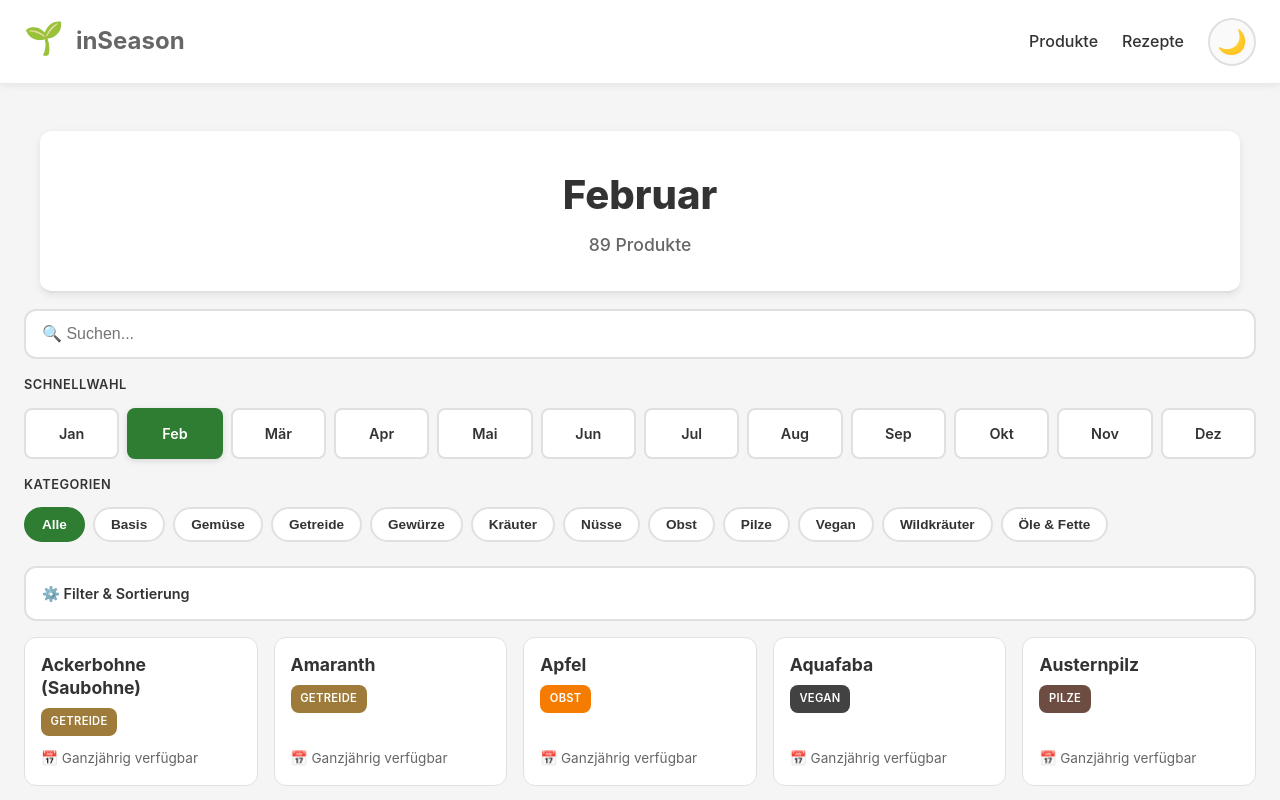
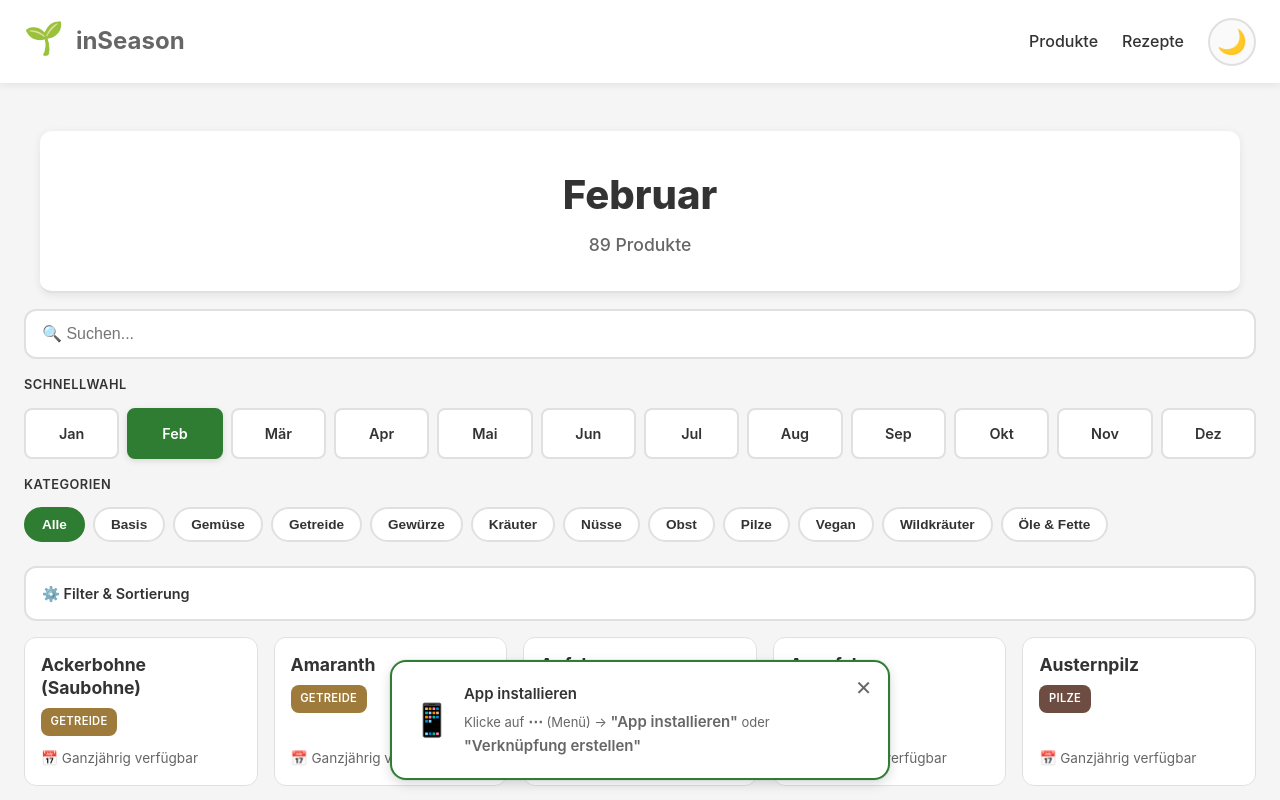
Before and after one commit to O-O-G-I-E/inSeason, a SvelteKit app: page / in a window 1280 px wide. Shown: the top 800 px of the page. Built offline with nearby package versions, Linux system fonts and the light colour scheme.

Commit message:
PWA install button added

```diff
--- a/src/app.html
+++ b/src/app.html
@@ -1,8 +1,10 @@
 <!doctype html>
-<html lang="en">
+<html lang="de">
 	<head>
 		<meta charset="utf-8" />
 		<meta name="viewport" content="width=device-width, initial-scale=1" />
+		<link rel="manifest" href="/manifest.json" />
+		<meta name="theme-color" content="#2E7D32" />
 		%sveltekit.head%
 	</head>
 	<body data-sveltekit-preload-data="hover">
--- /dev/null
+++ b/src/lib/components/InstallPrompt.svelte
@@ -0,0 +1,386 @@
+<script>
+	import { onMount } from 'svelte';
+
+	let deferredPrompt = null;
+	let showInstallButton = false;
+	let showIOSInstructions = false;
+	let showSafariInstructions = false;
+	let isInstalled = false;
+	let debugInfo = '';
+	let alwaysShowForTesting = false; // TEST: Deaktiviert
+	let detectedBrowser = 'unknown'; // Für Debug
+
+	onMount(() => {
+		console.log('🔍 InstallPrompt mounted');
+		console.log('User-Agent:', navigator.userAgent);
+
+		// Prüfe ob bereits installiert
+		const isStandalone = window.matchMedia('(display-mode: standalone)').matches;
+		console.log('📱 Standalone mode:', isStandalone);
+
+		if (isStandalone) {
+			isInstalled = true;
+			debugInfo = 'App ist bereits installiert';
+			detectedBrowser = 'installed';
+			console.log('✅ App bereits installiert');
+			return;
+		}
+
+		// iOS Detection
+		const isIOS = /iPad|iPhone|iPod/.test(navigator.userAgent) && !window.MSStream;
+		const isInStandaloneMode = 'standalone' in window.navigator && window.navigator.standalone;
+		console.log('🍎 iOS detected:', isIOS, 'Standalone:', isInStandaloneMode);
+
+		if (isIOS && !isInStandaloneMode) {
+			showIOSInstructions = true;
+			detectedBrowser = 'ios-safari';
+			debugInfo = 'iOS erkannt';
+			console.log('📱 iOS Anleitung, State:', { showIOSInstructions, showSafariInstructions, showInstallButton });
+			return;
+		}
+
+		// Safari Desktop Detection
+		const hasChrome = /Chrome/.test(navigator.userAgent);
+		const hasSafari = /Safari/.test(navigator.userAgent);
+		const isSafariDesktop = hasSafari && !hasChrome && !isIOS;
+
+		console.log('Browser check:', { hasChrome, hasSafari, isSafariDesktop });
+
+		if (isSafariDesktop) {
+			showSafariInstructions = true;
+			detectedBrowser = 'safari-desktop';
+			debugInfo = 'Safari Desktop';
+			console.log('🦁 Safari Desktop erkannt, State:', { showIOSInstructions, showSafariInstructions, showInstallButton });
+			return;
+		}
+
+		if (hasChrome) {
+			detectedBrowser = 'chrome-waiting';
+			debugInfo = 'Chrome - zeige Installations-Info';
+			console.log('🌐 Chrome erkannt, zeige Info-Banner');
+			// In Chrome zeigen wir immer einen Info-Banner, da beforeinstallprompt nicht zuverlässig ist
+			showInstallButton = true; // Zeige Info-Banner
+		}
+
+		// beforeinstallprompt Event für Chrome/Edge/Android
+		window.addEventListener('beforeinstallprompt', (e) => {
+			console.log('🎯 beforeinstallprompt event ausgelöst!');
+			e.preventDefault();
+			deferredPrompt = e;
+			showInstallButton = true;
+			debugInfo = 'Install-Button bereit';
+		});
+
+		// Prüfe ob App installiert wurde
+		window.addEventListener('appinstalled', () => {
+			console.log('✅ App wurde installiert');
+			showInstallButton = false;
+			showIOSInstructions = false;
+			isInstalled = true;
+		});
+
+		// Timeout für Debugging - zeige nach 2 Sekunden Info wenn kein Event kam
+		setTimeout(() => {
+			if (!showInstallButton && !showIOSInstructions && !isInstalled) {
+				debugInfo = 'Kein Install-Event empfangen. Browser: ' + navigator.userAgent.split(' ').pop();
+				console.log('⚠️ Kein beforeinstallprompt empfangen nach 2s');
+				console.log('Browser:', navigator.userAgent);
+				console.log('Protocol:', window.location.protocol);
+				console.log('Host:', window.location.host);
+			}
+		}, 2000);
+	});
+
+	async function handleInstallClick() {
+		if (!deferredPrompt) return;
+
+		deferredPrompt.prompt();
+		const { outcome } = await deferredPrompt.userChoice;
+
+		if (outcome === 'accepted') {
+			showInstallButton = false;
+		}
+
+		deferredPrompt = null;
+	}
+
+	function dismissIOSInstructions() {
+		showIOSInstructions = false;
+	}
+
+	function dismissSafariInstructions() {
+		showSafariInstructions = false;
+	}
+
+	function dismissInstallButton() {
+		showInstallButton = false;
+	}
+</script>
+
+<!-- TEST: Immer sichtbarer Button zum Testen -->
+{#if alwaysShowForTesting}
+	<div class="install-prompt test">
+		<div class="install-content">
+			<span class="install-icon">🌱</span>
+			<div class="install-text">
+				<strong>TEST: {detectedBrowser}</strong>
+				<span
+					>Safari: {showSafariInstructions}, iOS: {showIOSInstructions}, Chrome: {showInstallButton}</span
+				>
+			</div>
+		</div>
+		<button class="install-button" on:click={() => (alwaysShowForTesting = false)}>OK</button>
+	</div>
+{/if}
+
+{#if showInstallButton}
+	<div class="install-prompt chrome">
+		<button class="close-button" on:click={dismissInstallButton}>✕</button>
+		<div class="install-content">
+			<span class="install-icon">📱</span>
+			<div class="install-text">
+				{#if deferredPrompt}
+					<strong>App installieren</strong>
+					<span>Schneller Zugriff ohne Browser</span>
+				{:else}
+					<strong>App installieren</strong>
+					<span
+						>Klicke auf <strong>⋯</strong> (Menü) → <strong>"App installieren"</strong> oder <strong
+							>"Verknüpfung erstellen"</strong
+						></span
+					>
+				{/if}
+			</div>
+		</div>
+		{#if deferredPrompt}
+			<button class="install-button" on:click={handleInstallClick}>Installieren</button>
+		{/if}
+	</div>
+{/if}
+
+{#if showIOSInstructions}
+	<div class="install-prompt ios">
+		<button class="close-button" on:click={dismissIOSInstructions}>✕</button>
+		<div class="install-content">
+			<span class="install-icon">📱</span>
+			<div class="install-text">
+				<strong>App zum Homescreen hinzufügen</strong>
+				<span>Tippe auf <strong>Teilen</strong> <svg
+						width="12"
+						height="16"
+						viewBox="0 0 12 16"
+						fill="currentColor"
+					>
+						<path
+							d="M6 0L4.59 1.41L8.17 5H0v2h8.17l-3.58 3.59L6 12l6-6z"
+							transform="rotate(-90 6 6)"
+						/>
+					</svg> und dann <strong>"Zum Home-Bildschirm"</strong></span>
+			</div>
+		</div>
+	</div>
+{/if}
+
+{#if showSafariInstructions}
+	<div class="install-prompt safari">
+		<button class="close-button" on:click={dismissSafariInstructions}>✕</button>
+		<div class="install-content">
+			<span class="install-icon">🌱</span>
+			<div class="install-text">
+				<strong>App zum Dock hinzufügen</strong>
+				<span
+					>Klicke in der Adressleiste auf <strong>Teilen</strong> (oder Datei → Teilen) und
+					wähle <strong>"Zum Dock hinzufügen"</strong></span
+				>
+			</div>
+		</div>
+	</div>
+{/if}
+
+<!-- Debug-Info für Entwicklung -->
+{#if debugInfo && !showInstallButton && !showIOSInstructions && !showSafariInstructions}
+	<div class="debug-info">
+		<small>{debugInfo}</small>
+	</div>
+{/if}
+
+<style>
+	.install-prompt {
+		position: fixed;
+		bottom: 20px;
+		left: 50%;
+		transform: translateX(-50%);
+		max-width: 500px;
+		width: calc(100% - 32px);
+		background: var(--bg-secondary, #ffffff);
+		border: 2px solid var(--accent, #2e7d32);
+		border-radius: 16px;
+		padding: 16px;
+		box-shadow:
+			0 4px 12px rgba(0, 0, 0, 0.15),
+			0 0 0 1px rgba(0, 0, 0, 0.05);
+		display: flex;
+		align-items: center;
+		justify-content: space-between;
+		gap: 16px;
+		z-index: 1000;
+		animation: slideUp 0.3s ease-out;
+	}
+
+	.install-prompt.ios {
+		flex-direction: column;
+		gap: 12px;
+		padding: 20px;
+	}
+
+	.install-prompt.safari {
+		flex-direction: column;
+		gap: 12px;
+		padding: 20px;
+	}
+
+	.install-prompt.chrome {
+		flex-direction: column;
+		gap: 12px;
+		padding: 20px;
+	}
+
+	.install-prompt.test {
+		flex-direction: column;
+		gap: 12px;
+		padding: 20px;
+		background: #fffacd;
+		border-color: #ffa500;
+	}
+
+	@keyframes slideUp {
+		from {
+			transform: translateX(-50%) translateY(100px);
+			opacity: 0;
+		}
+		to {
+			transform: translateX(-50%) translateY(0);
+			opacity: 1;
+		}
+	}
+
+	.install-content {
+		display: flex;
+		align-items: center;
+		gap: 12px;
+		flex: 1;
+	}
+
+	.install-icon {
+		font-size: 32px;
+		flex-shrink: 0;
+	}
+
+	.install-text {
+		display: flex;
+		flex-direction: column;
+		gap: 4px;
+		font-size: 14px;
+		color: var(--text-primary, #333);
+	}
+
+	.install-text strong {
+		font-weight: 600;
+		font-size: 15px;
+	}
+
+	.install-text span {
+		color: var(--text-secondary, #666);
+		font-size: 13px;
+	}
+
+	.install-text span svg {
+		display: inline-block;
+		vertical-align: middle;
+		margin: 0 2px;
+	}
+
+	.install-button {
+		background: var(--accent, #2e7d32);
+		color: white;
+		border: none;
+		border-radius: 12px;
+		padding: 12px 24px;
+		font-size: 14px;
+		font-weight: 600;
+		cursor: pointer;
+		transition: all 0.2s ease;
+		flex-shrink: 0;
+	}
+
+	.install-button:hover {
+		background: #256029;
+		transform: scale(1.05);
+	}
+
+	.install-button:active {
+		transform: scale(0.98);
+	}
+
+	.close-button {
+		position: absolute;
+		top: 12px;
+		right: 12px;
+		background: transparent;
+		border: none;
+		font-size: 20px;
+		color: var(--text-secondary, #666);
+		cursor: pointer;
+		padding: 4px;
+		line-height: 1;
+		transition: color 0.2s ease;
+	}
+
+	.close-button:hover {
+		color: var(--text-primary, #333);
+	}
+
+	@media (max-width: 640px) {
+		.install-prompt {
+			bottom: 16px;
+			width: calc(100% - 24px);
+			padding: 14px;
+		}
+
+		.install-icon {
+			font-size: 28px;
+		}
+
+		.install-text {
+			font-size: 13px;
+		}
+
+		.install-text strong {
+			font-size: 14px;
+		}
+
+		.install-button {
+			padding: 10px 20px;
+
+	.debug-info {
+		position: fixed;
+		bottom: 20px;
+		left: 50%;
+		transform: translateX(-50%);
+		background: rgba(0, 0, 0, 0.8);
+		color: white;
+		padding: 8px 16px;
+		border-radius: 8px;
+		font-size: 11px;
+		z-index: 999;
+		max-width: 90%;
+		text-align: center;
+	}
+			font-size: 13px;
+		}
+
+		.install-prompt.ios {
+			padding: 16px;
+		}
+	}
+</style>
--- a/src/routes/+layout.svelte
+++ b/src/routes/+layout.svelte
@@ -6,6 +6,7 @@
 
 	import { onMount } from 'svelte';
 	import { theme } from '$lib/stores/theme.js';
+	import InstallPrompt from '$lib/components/InstallPrompt.svelte';
 	import '../app.css';
 
 	function toggleTheme() {
@@ -78,6 +79,8 @@
 		</div>
 	</footer>
 </div>
+
+<InstallPrompt />
 
 <style>
 	:global(*) {
--- a/src/routes/rezepte/+page.svelte
+++ b/src/routes/rezepte/+page.svelte
@@ -168,7 +168,7 @@
 
 <!-- Hero -->
 <div class="hero">
-	<h1>🥗 Saisonale Rezepte</h1>
+	<h1>Saisonale Rezepte</h1>
 	<p class="count">{filteredRezepte.length} Rezepte</p>
 </div>
 
```
